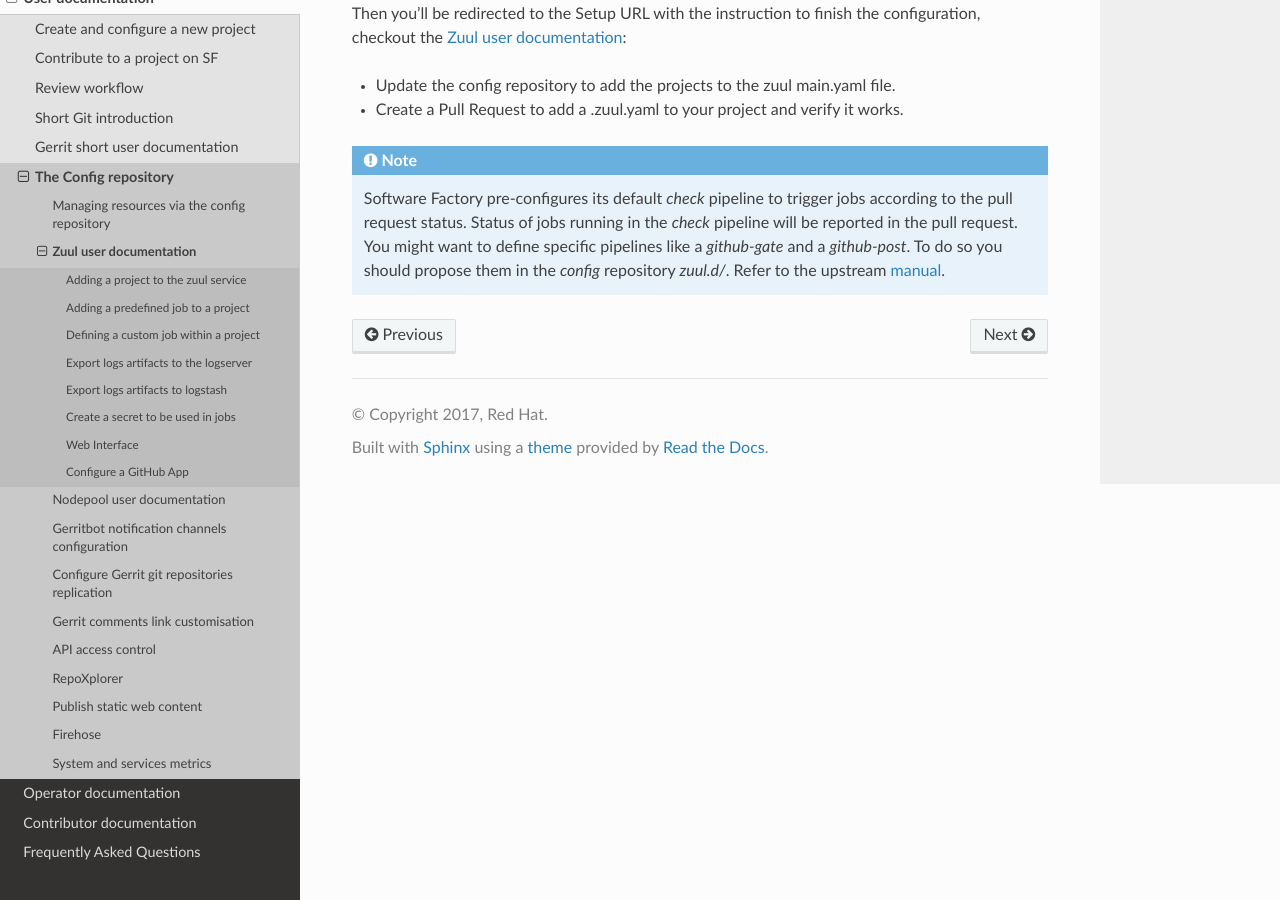
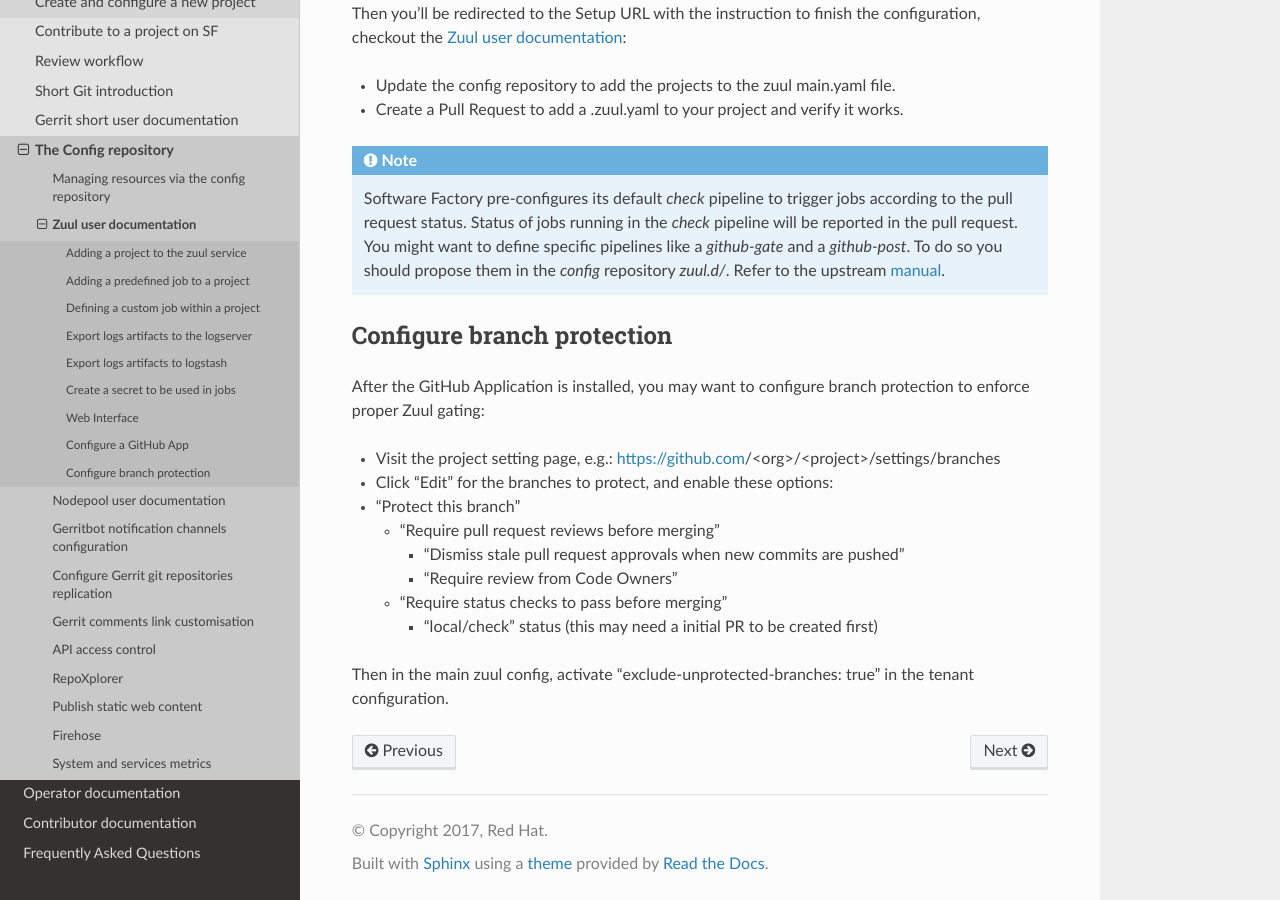
Before and after one commit to softwarefactory-project/sf-docs, a Sphinx documentation site: the page built from docs/user/zuul_user.rst, in a window 1280 px wide and 900 px high, scrolled down 6264 px. Built offline with Sphinx 7.4.7 and the Read the Docs theme 2.0.0, drawn with Linux system fonts in a browser that asks for light colours; some of the changed text lies outside the part shown.

Commit message:
zuul: add branch protection documentation
Change-Id: I246bf6f06e8d9187fb527a3859ecffd0cb4ec694

```diff
--- a/docs/user/zuul_user.rst
+++ b/docs/user/zuul_user.rst
@@ -307,7 +307,7 @@ Zuul comes with the following web interface:
 Status
 ......
 
-Zuul's status can be reached at https://<fqdn>/zuul/local/status.html
+Zuul's status can be reached at https://<fqdn>/zuul/t/local/status.html
 
 This page shows the current buildsets in Zuul's pipelines. Filtering options are
 available.
@@ -318,7 +318,7 @@ open a stream of its logs in real time.
 Jobs
 ....
 
-Zuul's Jobs dashboard can be reached at https://<fqdn>/zuul/local/jobs.html
+Zuul's Jobs dashboard can be reached at https://<fqdn>/t/zuul/local/jobs.html
 
 This page lists all the jobs that have been built at least once by Zuul. Filtering
 options are available.
@@ -326,7 +326,7 @@ options are available.
 Builds
 ......
 
-Zuul's Builds dashboard can be reached at https://<fqdn>/zuul/local/builds.html
+Zuul's Builds dashboard can be reached at https://<fqdn>/t/zuul/local/builds.html
 
 This page lists all the builds and build sets that have completed. Filtering
 options are available.
@@ -359,3 +359,31 @@ Then you'll be redirected to the Setup URL with the instruction to finish the co
   the *config* repository *zuul.d/*. Refer to the upstream manual_.
 
 .. _manual: https://docs.openstack.org/infra/zuul/admin/drivers/github.html
+
+
+.. _zuul-github-branch-protection:
+
+Configure branch protection
+---------------------------
+
+After the GitHub Application is installed, you may want to configure branch protection to
+enforce proper Zuul gating:
+
+* Visit the project setting page, e.g.: https://github.com/<org>/<project>/settings/branches
+
+* Click "Edit" for the branches to protect, and enable these options:
+
+* "Protect this branch"
+
+  * "Require pull request reviews before merging"
+
+    * "Dismiss stale pull request approvals when new commits are pushed"
+
+    * "Require review from Code Owners"
+
+  * "Require status checks to pass before merging"
+
+    * "local/check" status (this may need a initial PR to be created first)
+
+Then in the main zuul config, activate "exclude-unprotected-branches: true" in
+the tenant configuration.
```
